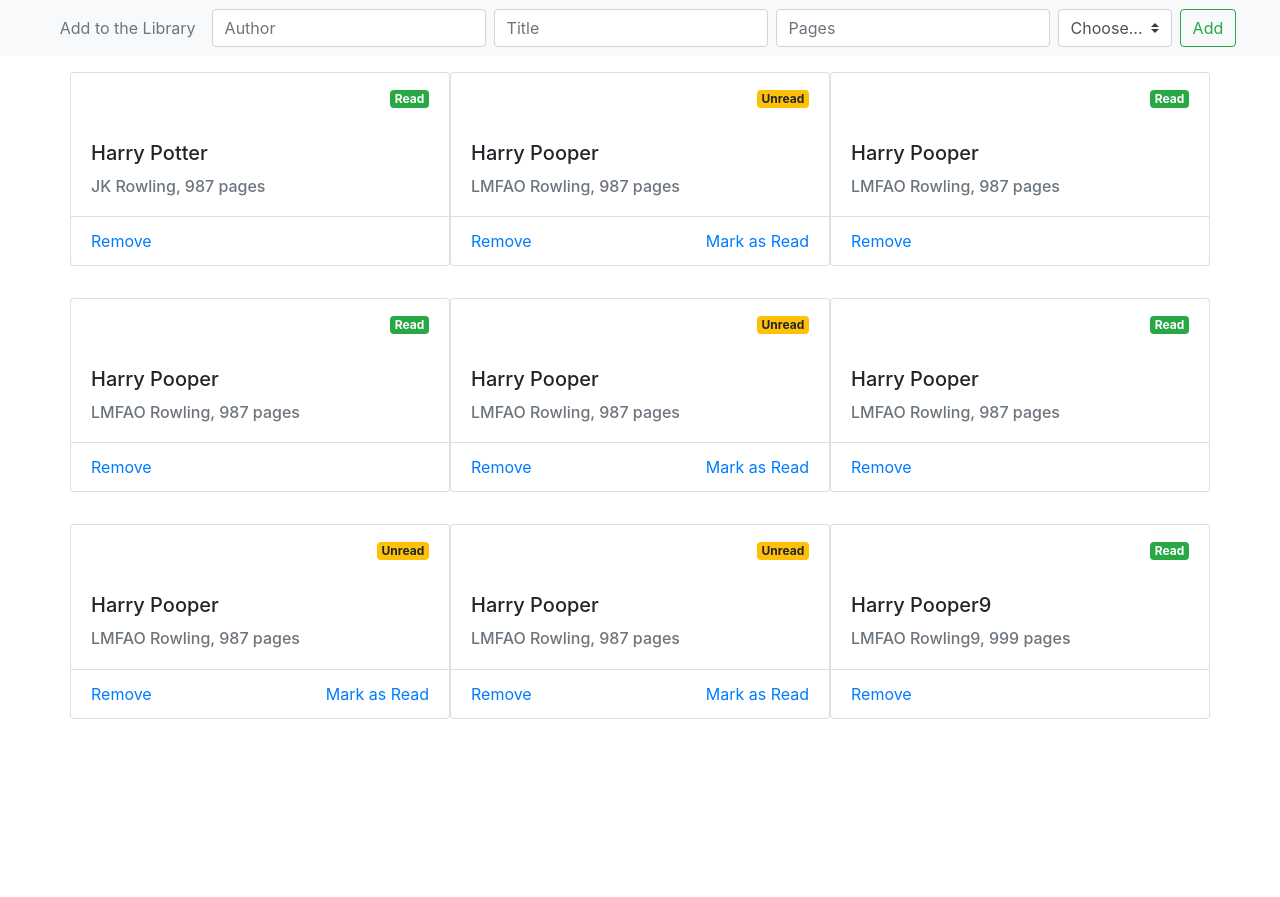
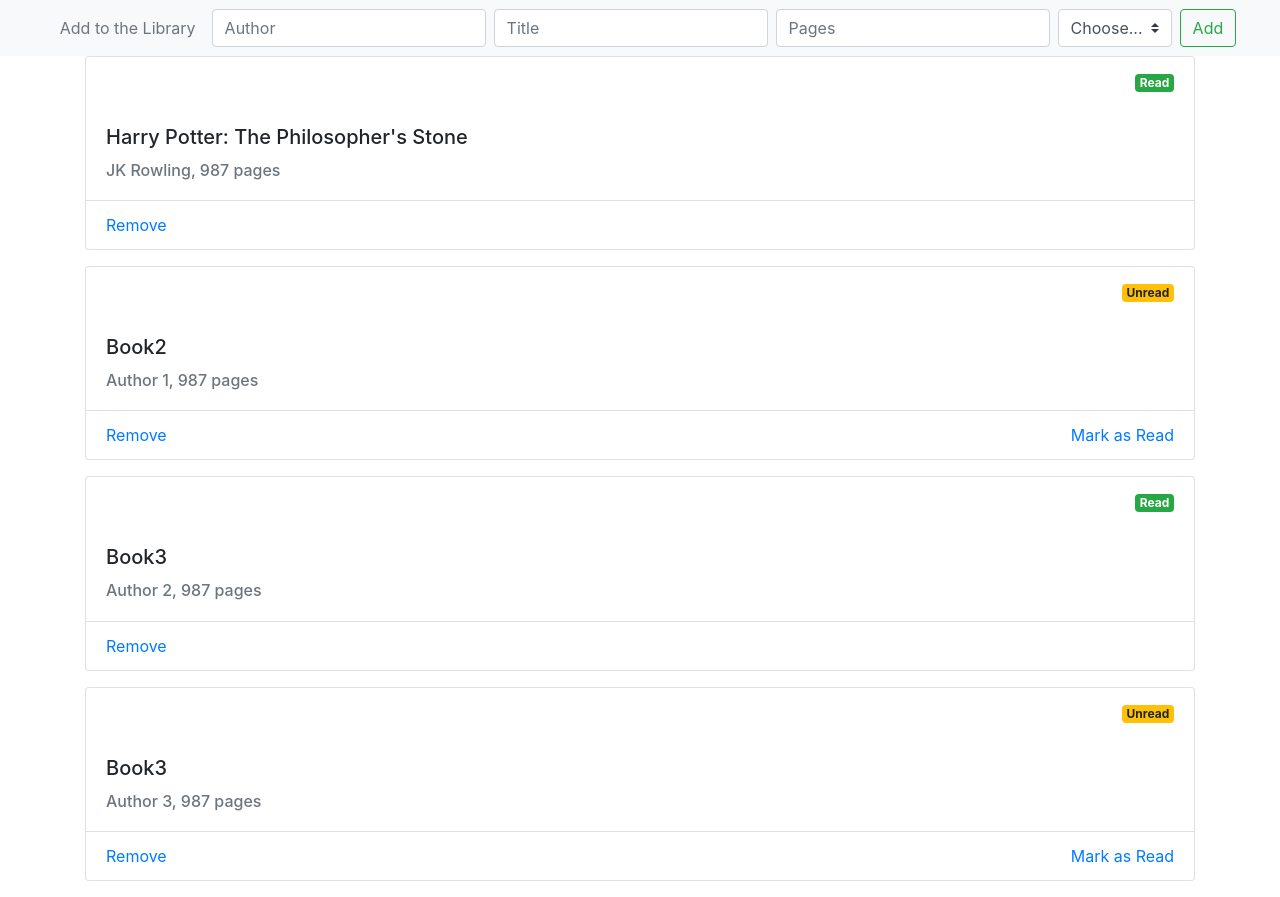
Before and after one commit to lamdayap/basic-library, a plain HTML site: page index.html in a window 1280 px wide. Before the commit the page ends 800 px from the top, so only its background shows below. Drawn offline with nearby package versions, Linux system fonts and the light colour scheme.

Commit message:
fixed counter for adding new books and adjusted layout settings

```diff
--- a/index.html
+++ b/index.html
@@ -29,9 +29,6 @@
         </nav>
         <main>
             <div class="container">
-                <div class="card-group">
-                    <div class="row row-cols-1 row-cols-3"></div>
-                </div>
             </div>
             <script src="js/script.js" async defer></script>
         </main>
--- a/js/script.js
+++ b/js/script.js
@@ -3,7 +3,7 @@ let booksLibrary = [];
 function render(books) {
   if (Array.isArray(books)) {
     for (i = 0; i < books.length; i++) {
-      const cardDeck = document.querySelector(".row-cols-3")
+      const cardDeck = document.querySelector(".container")
       cardDeck.innerHTML += `<div class="card book-${i} mt-3 mb-3" data-index="${i}">
       <div class="card-header text-right"></div>
           <div class="card-body">
@@ -24,9 +24,9 @@ function render(books) {
       }
     }
   } else if (typeof books == 'object') {
-    let i = booksLibrary.length
-    const container = document.querySelector(".row-cols-3")
-    container.innerHTML += `<div class="card book-${i} mt-3 mb-3">
+    let i = booksLibrary.length-1
+    const container = document.querySelector(".container")
+    container.innerHTML += `<div class="card book-${i} mt-3 mb-3" data-index="${i}">
     <div class="card-header text-right"></div>
         <div class="card-body">
           <h5 class="card-title"></h5>
@@ -47,6 +47,7 @@ function render(books) {
   }
 }
 
+// Add new books to the Library
 document.querySelector('button').addEventListener('click', () => {
   let inputTitle = document.getElementById("inputTitle")
   let inputAuthor = document.getElementById("inputAuthor")
@@ -65,11 +66,13 @@ document.querySelector('button').addEventListener('click', () => {
   }
 })
 
+// Remove books from the Library or Mark them as read depending on button clicked
 document.querySelector(".container").addEventListener('click', () => {
   if (event.target.className == 'remove-button') {
     event.target.parentNode.parentNode.remove()
   } else if (event.target.className == 'read-button') {
     const arrIndex = event.target.parentNode.parentNode.parentNode.dataset.index
+    console.log(arrIndex)
     booksLibrary[arrIndex].markAsRead()
     if (booksLibrary[arrIndex].read == 'read') {
       event.target.parentNode.parentNode.parentNode.firstElementChild.innerHTML = '<span class="badge badge-success">Read</span>'
@@ -78,6 +81,7 @@ document.querySelector(".container").addEventListener('click', () => {
   }
 })
 
+// Books constructor
 function Book(title, author, pages, read) {
   this.title = title
   this.author = author
@@ -91,24 +95,16 @@ function Book(title, author, pages, read) {
   }
 }
 
-const book1 = new Book('Harry Potter', 'JK Rowling', 987, 'read')
-const book2 = new Book('Harry Pooper', 'LMFAO Rowling', 987, 'unread')
-const book3 = new Book('Harry Pooper', 'LMFAO Rowling', 987, 'read')
-const book4 = new Book('Harry Pooper', 'LMFAO Rowling', 987, 'read')
-const book5 = new Book('Harry Pooper', 'LMFAO Rowling', 987, 'unread')
-const book6 = new Book('Harry Pooper', 'LMFAO Rowling', 987, 'read')
-const book7 = new Book('Harry Pooper', 'LMFAO Rowling', 987, 'unread')
-const book8 = new Book('Harry Pooper', 'LMFAO Rowling', 987, 'unread')
-const book9 = new Book('Harry Pooper9', 'LMFAO Rowling9', 999, 'read')
+
+// Below are some example books to pre-fill the library
+const book1 = new Book('Harry Potter: The Philosopher\'s Stone', 'JK Rowling', 987, 'read')
+const book2 = new Book('Book2', 'Author 1', 987, 'unread')
+const book3 = new Book('Book3', 'Author 2', 987, 'read')
+const book4 = new Book('Book3', 'Author 3', 987, 'unread')
 
 book1.addToLibrary()
 book2.addToLibrary()
 book3.addToLibrary()
 book4.addToLibrary()
-book5.addToLibrary()
-book6.addToLibrary()
-book7.addToLibrary()
-book8.addToLibrary()
-book9.addToLibrary()
 
 render(booksLibrary)
```
